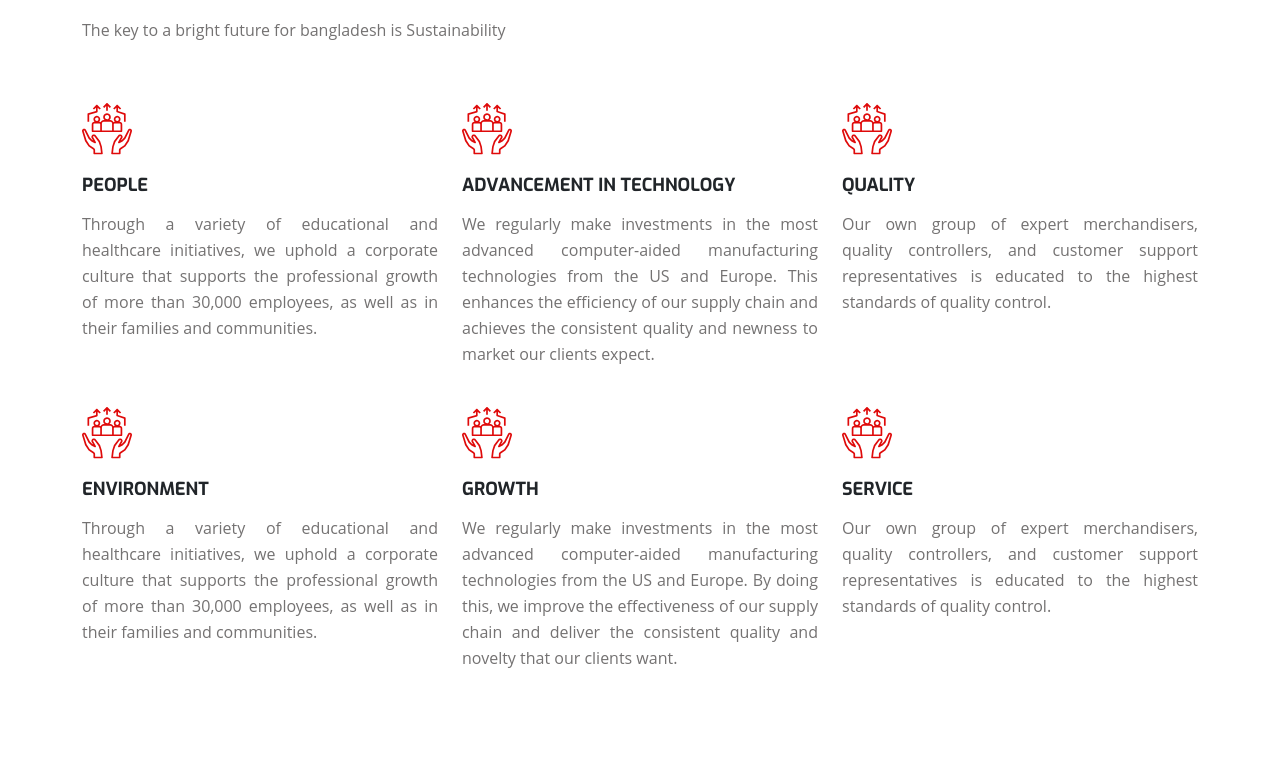
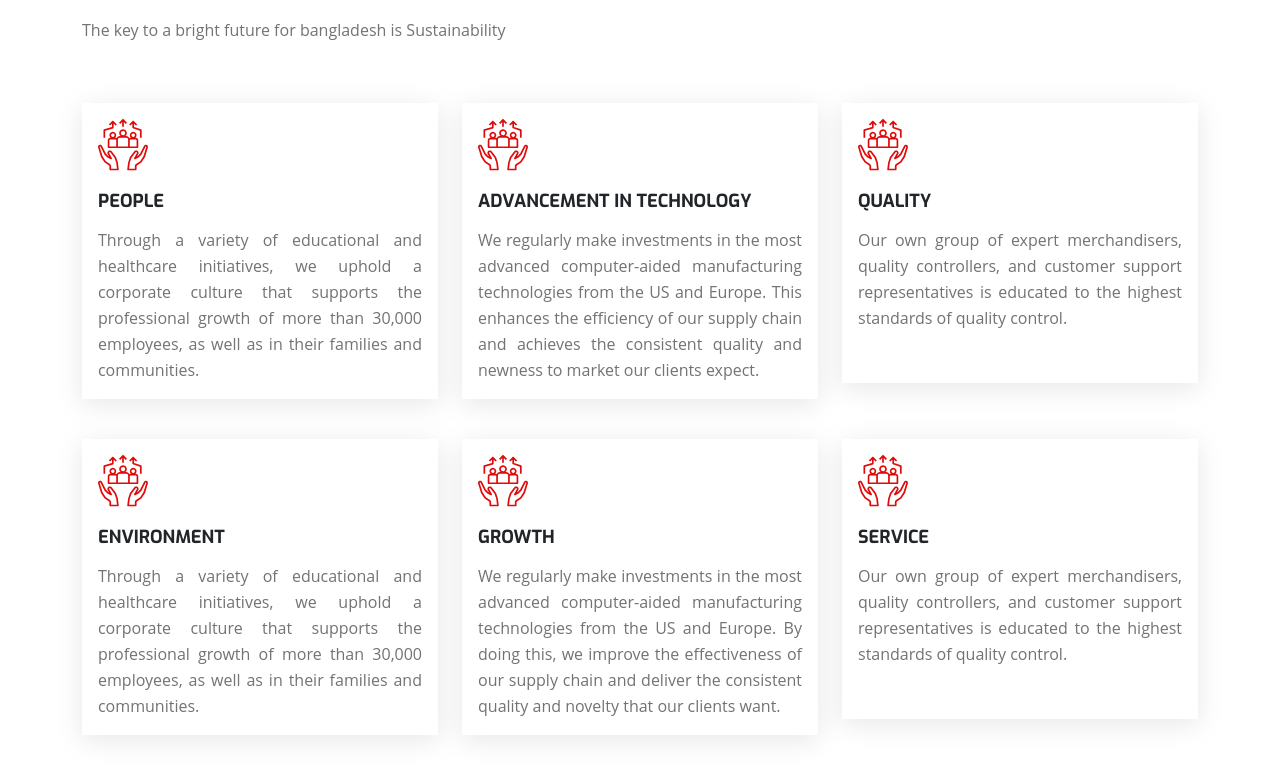
Before and after one commit to SajalSardar/Barison-Creation, a plain HTML site: page index.html in a window 1280 px wide. Shown: the part 1591-2369 px from the top of the page. Drawn offline with Linux system fonts and the light colour scheme; a web font is replaced by a local one.

Commit message:
home design change

```diff
--- a/css/style.css
+++ b/css/style.css
@@ -385,8 +385,11 @@ p{
     padding: 70px 0;
 }
 
-.company_itme{
+.company_itme {
     margin-bottom: 40px;
+    box-shadow: 0 5px 25px 0 rgb(214 215 216 / 60%);
+    padding: 16px;
+    min-height: 280px;
 }
 .company_itme img{
     width: 50px;
--- a/index.html
+++ b/index.html
@@ -330,7 +330,7 @@
           </div>
         </div>
       </div>
-      <div class="row">
+      <div class="row align-items-center">
         <div class="col-lg-6 col-sm-4 sustainability_left">
           <img src="images/sustain.jpg" class="w-100" alt="">
         </div>
```
